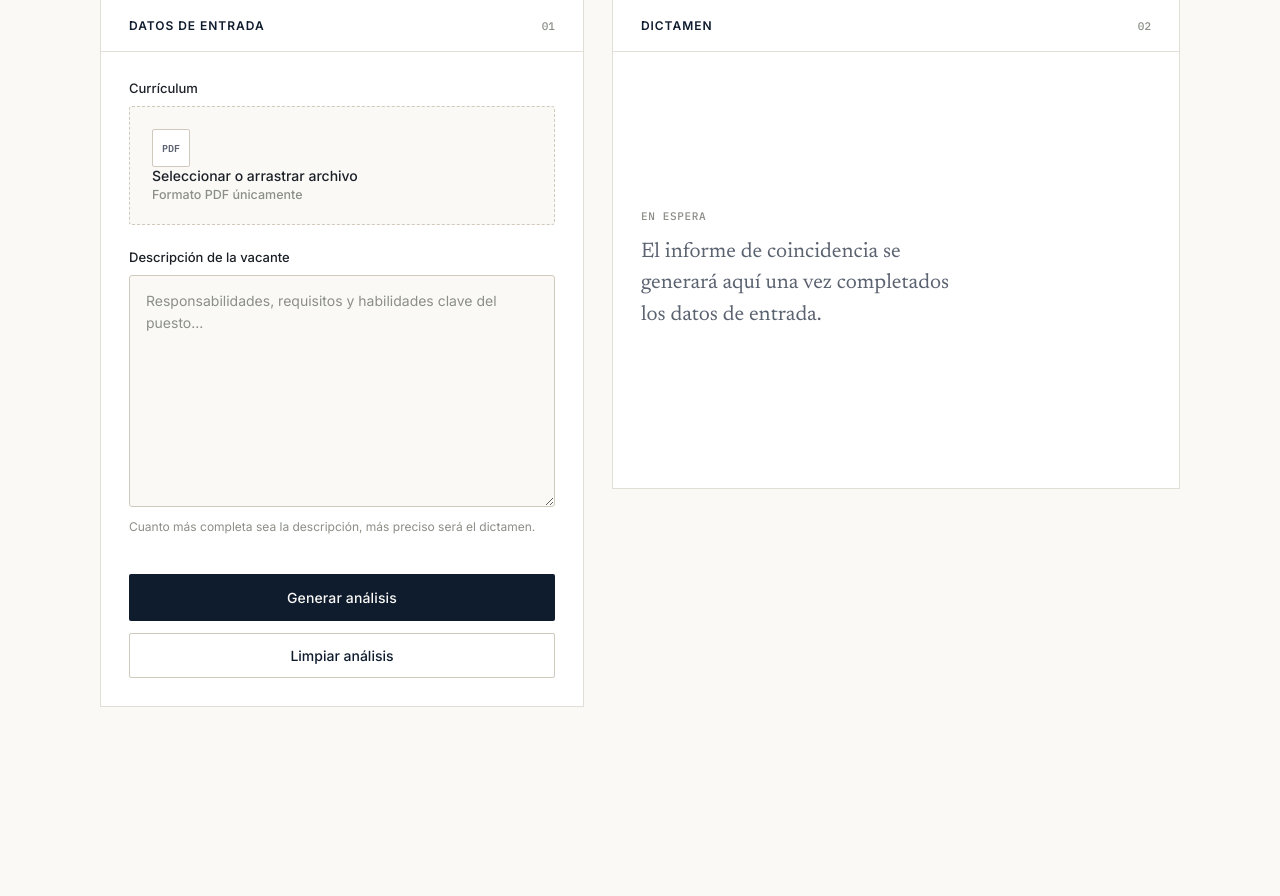
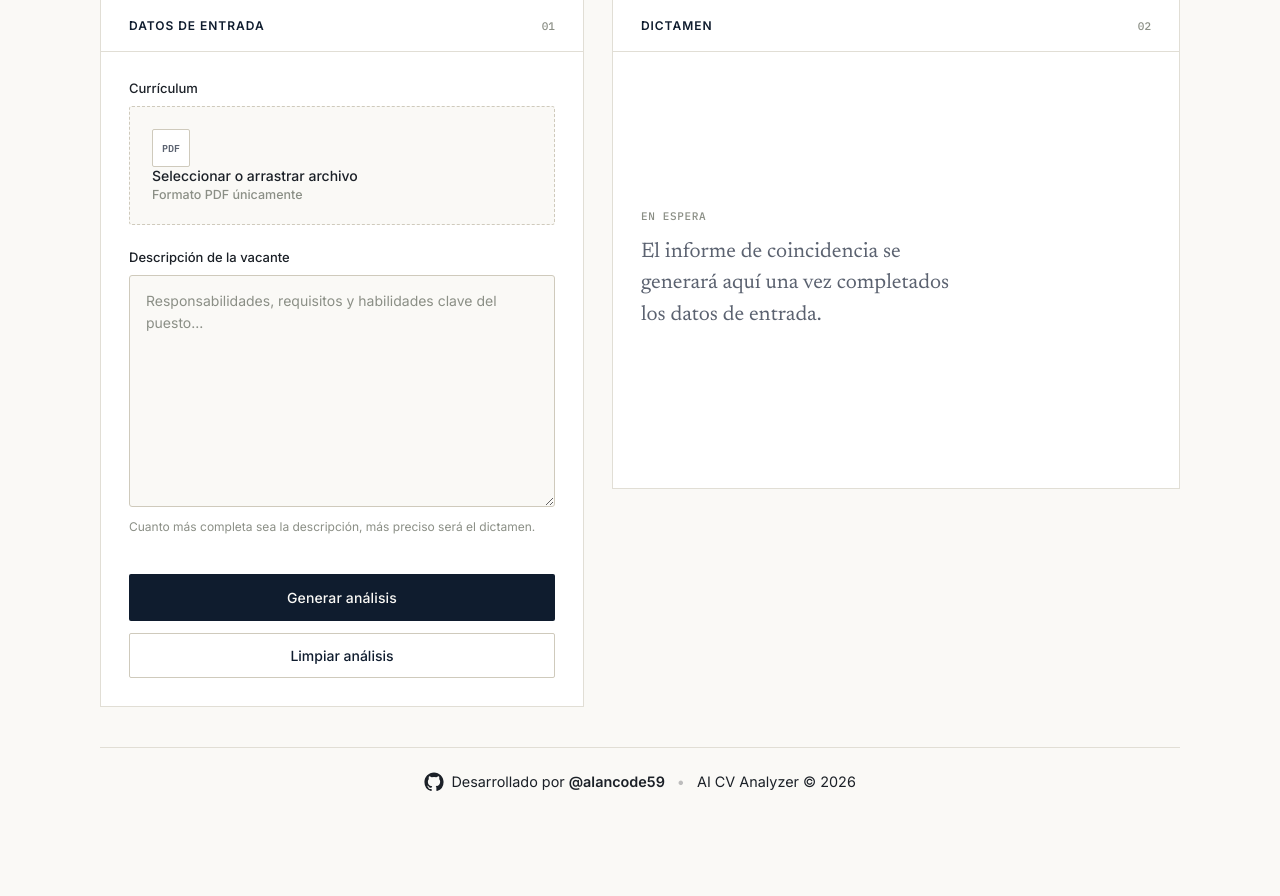
Before and after one commit to alancode59/ai-cv-backend, a FastAPI app: page / in a window 1280 px wide. Shown: the part 172-1068 px from the top of the page. Before the commit the page ends 879 px from the top, so only its background shows below. Run offline with FastAPI, Linux system fonts and the light colour scheme.

Commit message:
chore(deploy): Ajustes

```diff
--- a/app/static/css/styles.css
+++ b/app/static/css/styles.css
@@ -548,3 +548,44 @@ textarea::placeholder {
 .score-high {
     background: var(--sage);
 }
+
+
+.footer {
+    margin-top: 2.5rem;
+    padding: 1.5rem 0;
+    border-top: 1px solid var(--line);
+    text-align: center;
+}
+
+.footer p {
+    display: flex;
+    justify-content: center;
+    align-items: center;
+    gap: .75rem;
+    flex-wrap: wrap;
+    margin: 0;
+    font-size: .9rem;
+    color: var(--muted);
+}
+
+.github-link {
+    display: inline-flex;
+    align-items: center;
+    gap: .45rem;
+    color: var(--ink);
+    text-decoration: none;
+    transition: color .2s ease;
+}
+
+.github-link:hover {
+    color: var(--accent);
+}
+
+.github-icon {
+    width: 20px;
+    height: 20px;
+}
+
+.footer-separator {
+    color: #bdbdbd;
+}
--- a/app/templates/index.html
+++ b/app/templates/index.html
@@ -4,7 +4,7 @@
 <head>
     <meta charset="UTF-8">
     <meta name="viewport" content="width=device-width, initial-scale=1">
-    <title>Análisis de CV</title>
+    <title>Análisis Inteligente de CV</title>
     <link rel="icon" type="image/png" href="/static/images/icon.png">
     <link rel="preconnect" href="https://fonts.googleapis.com">
     <link
@@ -124,6 +124,23 @@
 
         </form>
 
+        <footer class="footer">
+            <p>
+                <a href="https://github.com/alancode59" target="_blank" class="github-link">
+                    <svg xmlns="http://www.w3.org/2000/svg" viewBox="0 0 24 24" class="github-icon" fill="currentColor">
+                        <path
+                            d="M12 .5C5.648.5.5 5.648.5 12a11.5 11.5 0 0 0 7.863 10.91c.575.105.787-.25.787-.556 0-.274-.01-1-.016-1.962-3.2.695-3.877-1.543-3.877-1.543-.523-1.328-1.277-1.682-1.277-1.682-1.044-.714.079-.699.079-.699 1.155.081 1.763 1.186 1.763 1.186 1.026 1.757 2.692 1.25 3.348.956.104-.744.402-1.25.731-1.538-2.554-.29-5.238-1.277-5.238-5.685 0-1.256.449-2.283 1.184-3.087-.118-.29-.513-1.46.113-3.044 0 0 .966-.309 3.166 1.18a10.94 10.94 0 0 1 5.764 0c2.2-1.489 3.165-1.18 3.165-1.18.627 1.584.232 2.754.114 3.044.737.804 1.183 1.831 1.183 3.087 0 4.419-2.688 5.392-5.25 5.676.413.355.781 1.054.781 2.124 0 1.534-.014 2.771-.014 3.148 0 .309.21.666.793.554A11.502 11.502 0 0 0 23.5 12C23.5 5.648 18.352.5 12 .5z" />
+                    </svg>
+
+                    <span>Desarrollado por <strong>@alancode59</strong></span>
+                </a>
+
+                <span class="footer-separator">•</span>
+
+                <span>AI CV Analyzer © 2026</span>
+            </p>
+        </footer>
+
     </main>
     <script src="/static/js/app.js"></script>
 </body>
```
Also changed, not shown: .github/workflows/deploy.yml.
